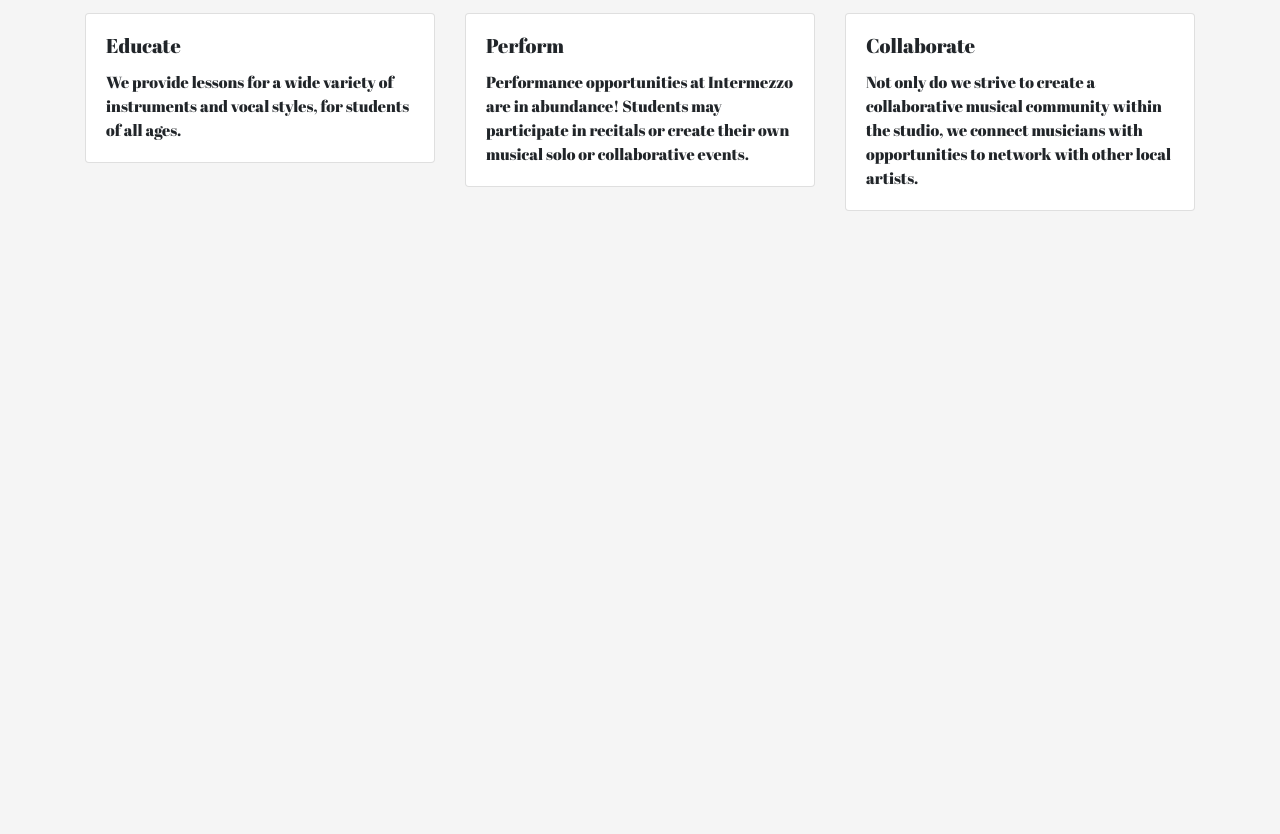
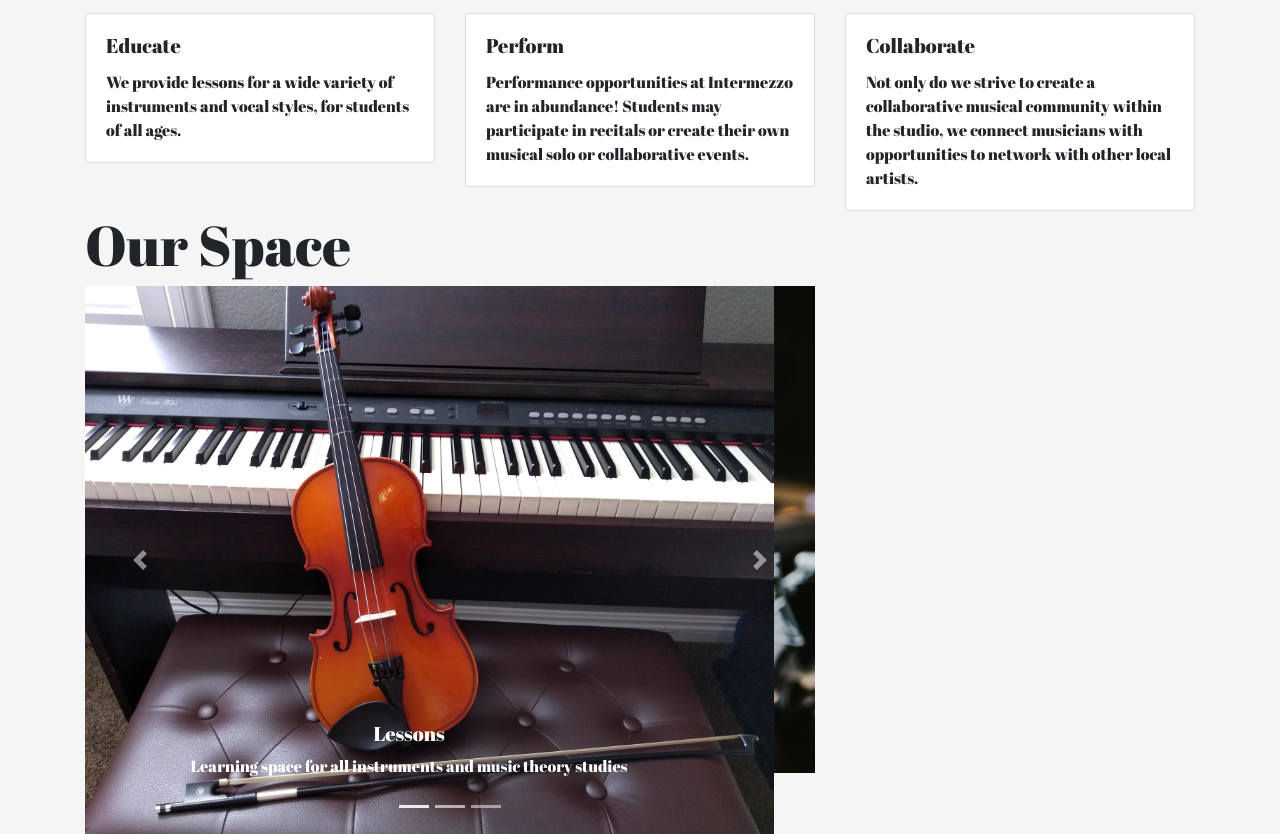
Before and after one commit to Bill-Sukh/Intermezzo-Studios, a website: page index.html in a window 1280 px wide. Shown: the part 682-1516 px from the top of the page. Before the commit the page ends 893 px from the top, so only its background shows below. Drawn offline with nearby package versions, Linux system fonts and the light colour scheme.

Commit message:
Index Carousel

```diff
--- a/index.html
+++ b/index.html
@@ -86,12 +86,57 @@
             </div>
         </div>
     </div>
-</div>
+
 
 <!--Photos-->
 
+    <div class="row">
+        <div class="col-8">
+            <h3 class="display-4">Our Space</h3>
+            <div id="carouselSlides" class="carousel slide" data-ride="carousel">
+                <ol class="carousel-indicators">
+                    <li data-target="#carouselSlides" data-slide-to="0" class="active"></li>
+                    <li data-target="#carouselSlides" data-slide-to="1"></li>
+                    <li data-target="#carouselSlides" data-slide-to="2"></li>
+                </ol>
+                <div class="carousel-inner">
+                    <div class="carousel-item active">
+                        <img src="images/violin-keys.jpg" class="d-block w-100" alt="Violin and keyboard" />
+                        <div class="carousel-caption d-none d-md-block">
+                            <h5>Lessons</h5>
+                            <p>Learning space for all instruments and music theory studies</p>
+                        </div>
+                    </div>
+                    <div class="carousel-item">
+                        <img src="images/microphone.jpg" class="d-block w-100" alt="Recording studio microphone" />
+                        <div class="carousel-caption d-none d-md-block">
+                            <h5>Recording Studio</h5>
+                            <p>Small studio available for rental</p>
+                        </div>
+                    </div>
+                    <div class="carousel-item">
+                        <img src="images/guitar.jpg" class="d-block w-100" alt="Man playing guitar" />
+                        <div class="carousel-caption d-none d-md-block">
+                            <h5>Rehearsal & Performance</h5>
+                            <p>Studio recital space available for rental</p>
+                        </div>
+                    </div>
+                </div>
+                <a class="carousel-control-prev" href="#carouselSlides" role="button" data-slide="prev">
+                    <span class="carousel-control-prev-icon" aria-hidden="true"></span>
+                    <span class="sr-only">Previous</span>
+                </a>
+                <a class="carousel-control-next" href="#carouselSlides" role="button" data-slide="next">
+                    <span class="carousel-control-next-icon" aria-hidden="true"></span>
+                    <span class="sr-only">Next</span>
+                </a>
+            </div>
+        </div>
+    </div>
+
 <!--Contact Form-->
 
+</div>
 <!--Footer-->
 
 <!--Scripts-->
```
Also changed, not shown: 1 other file.
